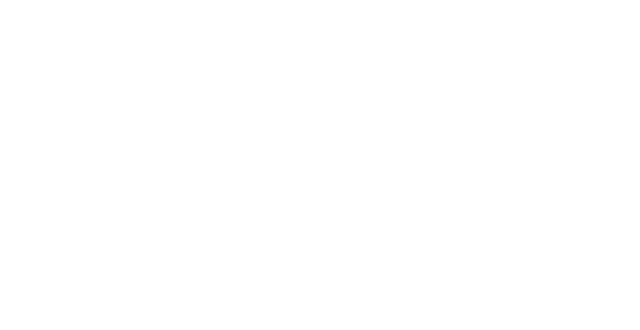
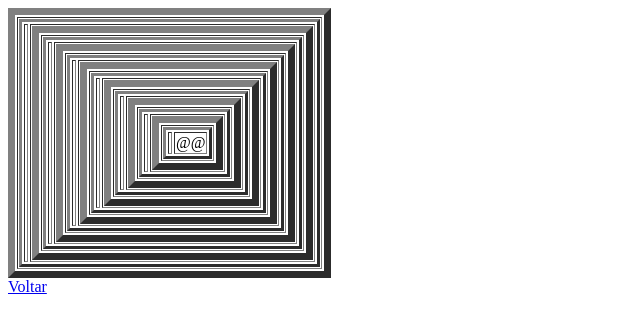
Before and after one commit to tadeuleite/Encontro01, a plain HTML site: page Exercicios/Questao9.htm in a window 1280 px wide. Shown: the whole page, without its empty margins (0-640 px from the left). Drawn offline with Linux system fonts and the light colour scheme.

Commit message:
Questao 9

```diff
--- a/Exercicios/Questao9.htm
+++ b/Exercicios/Questao9.htm
@@ -0,0 +1,109 @@
+<!DOCTYPE html>
+<html lang="en">
+
+<head>
+    <meta charset="UTF-8">
+    <meta name="viewport" content="width=device-width, initial-scale=1.0">
+    <meta http-equiv="X-UA-Compatible" content="ie=edge">
+    <title>Questão 9</title>
+</head>
+
+<body>
+    <table border="7">
+        <tr>
+            <td rowspan="5">
+                <table border="3">
+                    <td rowspan="5">
+                    <td>
+                        <table border="7">
+                            <tr>
+                                <td rowspan="5">
+                                    <table border="3">
+                                        <td rowspan="5">
+                                        <td>
+                                            <table border="7">
+                                                <tr>
+                                                    <td rowspan="5">
+                                                        <table border="3">
+                                                            <td rowspan="5">
+                                                            <td>
+                                                                <table border="7">
+                                                                    <tr>
+                                                                        <td rowspan="5">
+                                                                            <table border="3">
+                                                                                <td rowspan="5">
+                                                                                <td>
+                                                                                    <table border="7">
+                                                                                        <tr>
+                                                                                            <td rowspan="5">
+                                                                                                <table border="3">
+                                                                                                    <td rowspan="5">
+                                                                                                    <td>
+                                                                                                        <table
+                                                                                                            border="7">
+                                                                                                            <tr>
+                                                                                                                <td
+                                                                                                                    rowspan="5">
+                                                                                                                    <table
+                                                                                                                        border="3">
+                                                                                                                        <td
+                                                                                                                            rowspan="5">
+                                                                                                                        <td>
+                                                                                                                            <table
+                                                                                                                                border="7">
+                                                                                                                                <tr>
+                                                                                                                                    <td
+                                                                                                                                        rowspan="5">
+                                                                                                                                        <table
+                                                                                                                                            border="3">
+                                                                                                                                            <td
+                                                                                                                                                rowspan="5">
+                                                                                                                                            <td>@@
+                                                                                                                                            </td>
+                                                                                                                                </tr>
+                                                                                                                            </table>
+                                                                                                                        </td>
+                                                                                                            </tr>
+                                                                                                        </table>
+                                                                                                    </td>
+                                                                                        </tr>
+                                                                                    </table>
+                                                                                </td>
+                                                                    </tr>
+                                                                </table>
+                                                            </td>
+                                                </tr>
+                                            </table>
+                                        </td>
+                            </tr>
+                        </table>
+                    </td>
+        </tr>
+    </table>
+    </td>
+    </tr>
+    </table>
+    </td>
+    </tr>
+    </table>
+    </td>
+    </tr>
+    </table>
+    </td>
+    </tr>
+    </table>
+    </td>
+    </tr>
+    </table>
+    </td>
+    </tr>
+    </table>
+    </td>
+    </tr>
+    </table>
+    <div>
+        <a href="../index.htm">Voltar</a>
+    </div>
+</body>
+
+</html>
```
Also changed, not shown: index.htm (+1 -1 lines).
